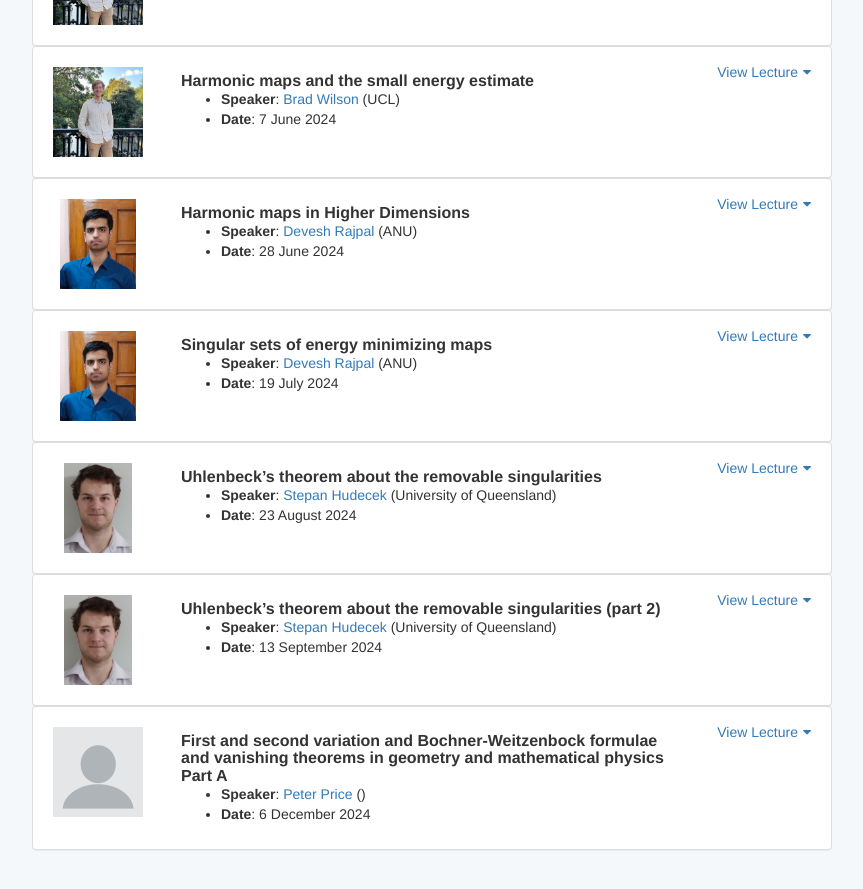
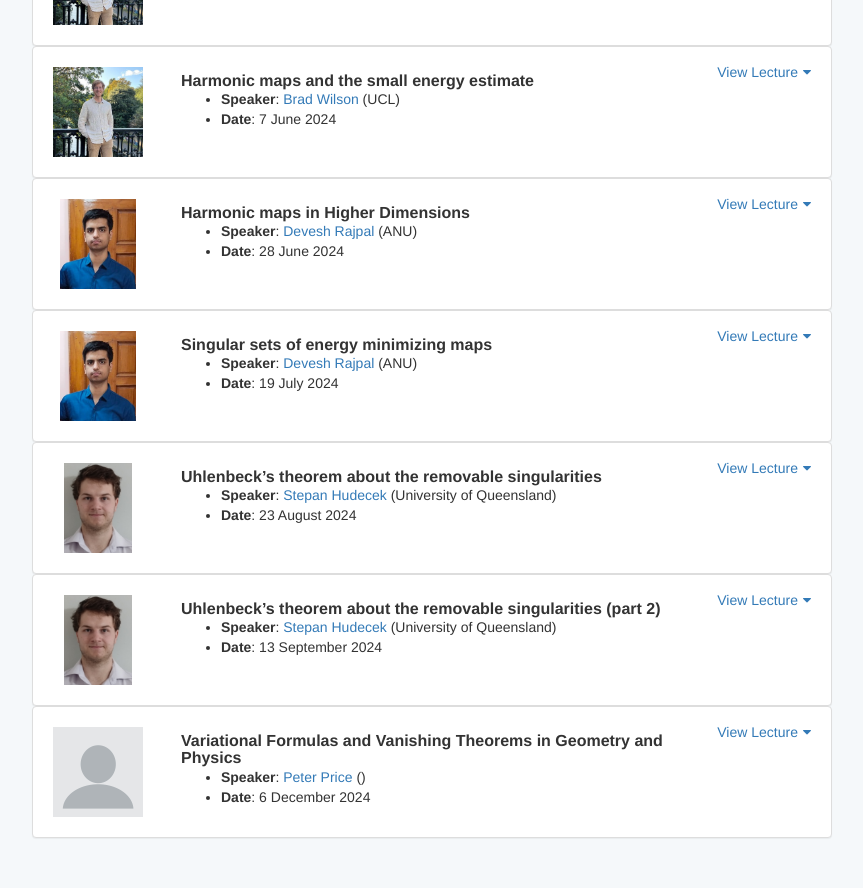
Before and after one commit to oz-geom-pde/oz-geom-pde.github.io, a Jekyll site: the page built from season05/index.html, in a window 1280 px wide and 900 px high, scrolled down 1586 px. Shown: the top 889 px of the window, without its empty margins (208-1071 px from the left). Built offline with Jekyll 4.4.1, drawn with Linux system fonts in a browser that asks for light colours.

Commit message:
Updated title/abstract to match YouTube and added YouTube id.

```diff
--- a/_posts/geompde/2024-12-06-peter-price.html
+++ b/_posts/geompde/2024-12-06-peter-price.html
@@ -1,12 +1,12 @@
 ---
 layout: post
-title: First and second variation and Bochner-Weitzenbock formulae and vanishing theorems in geometry and mathematical physics Part A
+title: Variational Formulas and Vanishing Theorems in Geometry and Physics
 speaker: Peter Price
 profile-pic: blank.jpg
 speaker-url:
 speaker-inst:
   -
 category: geom-pde-reading-seminar-season05
-youtube-id:
-abstract: Peter Price describes his work on Yang-Mills from the early 1980's.
+youtube-id: gLdEZA7Oogs
+abstract: Peter discusses a number of important classical results, drawing comparisons to other results we have seen in this season.
 ---
```
